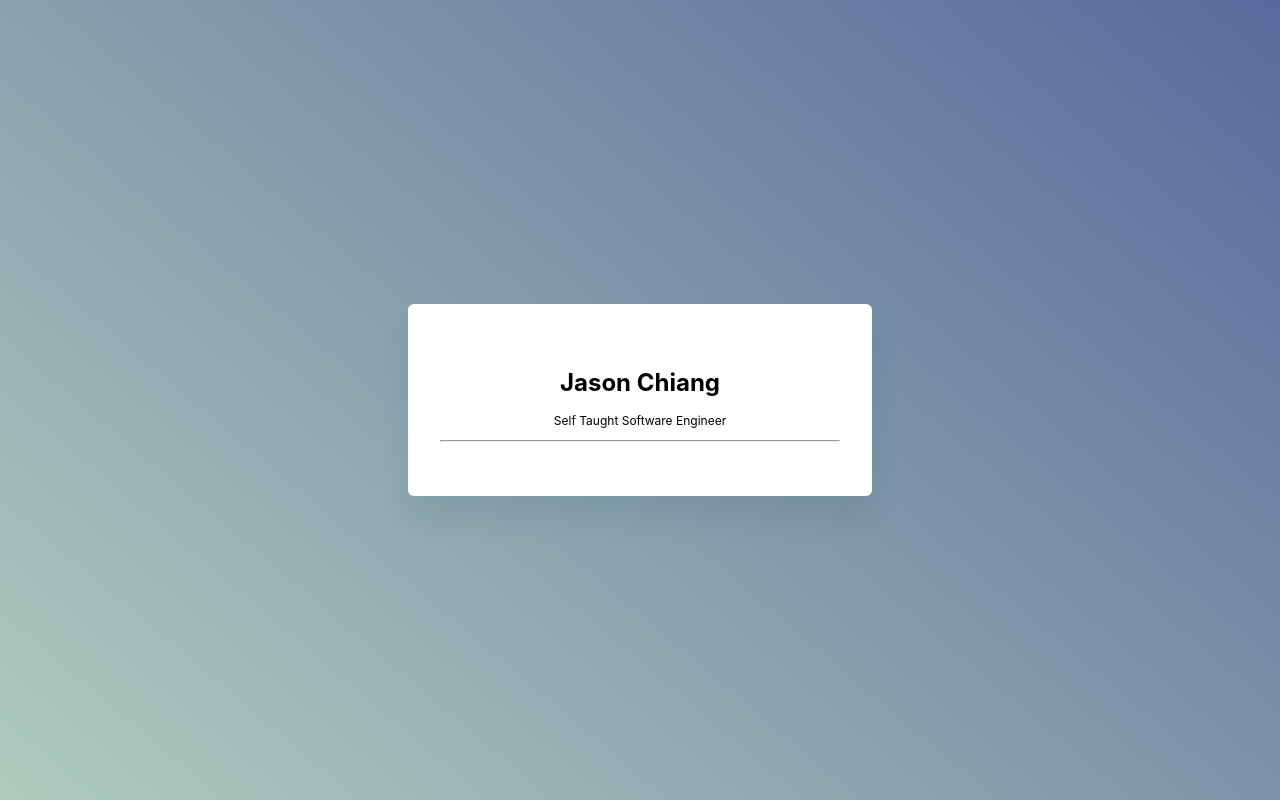
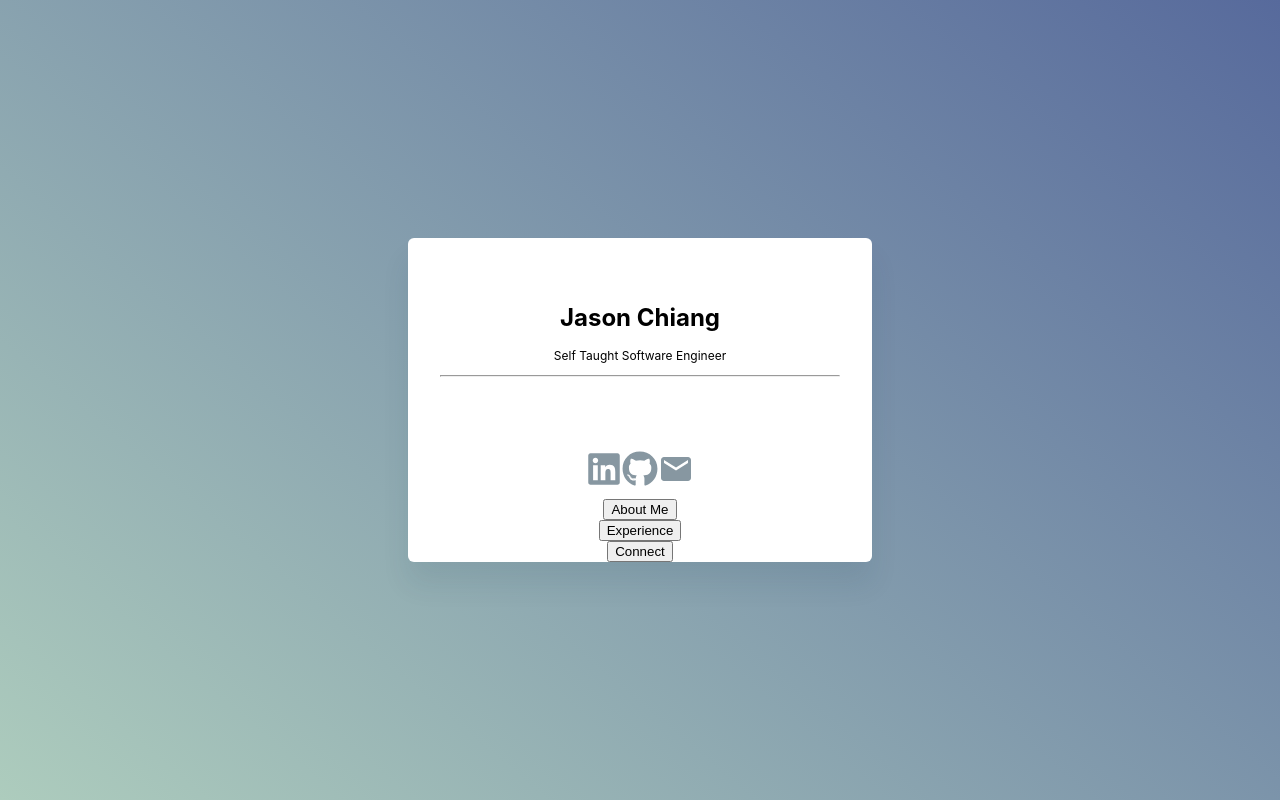
Before and after one commit to Jc7j/personal-website-v3, a React (Create React App) app: page / in a window 1280 px wide. Built offline with nearby package versions, Linux system fonts and the light colour scheme.

Commit message:
Created Tab component

```diff
--- a/src/App.css
+++ b/src/App.css
@@ -16,6 +16,7 @@
 
 .Main {
   display: flex;
+  flex-direction: column;
   justify-content: center;
   align-items: center;
   position: relative;
@@ -34,3 +35,17 @@
   max-width: 100%;
   width: 25rem;
 }
+
+.IconBar {
+  display: flex;
+  margin-top: 20px;
+  padding-inline-start: 0;
+  justify-content: space-around;
+  cursor: default;
+  list-style-type: none;
+}
+
+.TabContainer {
+  display: flex;
+  flex-direction: column-reverse;
+}
--- a/src/App.tsx
+++ b/src/App.tsx
@@ -1,4 +1,6 @@
 import React from 'react';
+import IconLink from './components/IconLink';
+import { Tabs } from './components/Tabs';
 
 import './App.css';
 
@@ -11,6 +13,36 @@ const App = () => {
           <p>Self Taught Software Engineer</p>
           <hr />
         </div>
+        <div className="TabContainer">
+          <Tabs>
+            <Tabs.Tab label="a">Connect</Tabs.Tab>
+            <Tabs.Tab label="b">Experience</Tabs.Tab>
+            <Tabs.Tab label="c">About Me</Tabs.Tab>
+
+            <Tabs.Panel label="a">
+              <ul className="IconBar">
+                <li>
+                  <IconLink
+                    icon="linkedin"
+                    href="https://www.linkedin.com/in/jasonchiangjc7j/"
+                  />
+                </li>
+                <li>
+                  <IconLink
+                    icon="github"
+                    href="https://github.com/Jc7j"
+                  />
+                </li>
+                <li>
+                  <IconLink
+                    icon="email"
+                    href="mailto:chiangjason19@gmail.com?subject="
+                  />
+                </li>
+              </ul>
+            </Tabs.Panel>
+          </Tabs>
+        </div>
       </div>
     </div>
   );
--- /dev/null
+++ b/src/components/Panel.tsx
@@ -0,0 +1,16 @@
+import React from 'react';
+import { useTabs } from './Tabs';
+
+export interface IPanelProps {
+  label: string;
+}
+
+/**
+ * Individual panel component.
+ */
+export const Panel: React.FC<IPanelProps> = (props) => {
+  const { activeTab } = useTabs();
+  return activeTab === props.label ? (
+    <div>{props.children}</div>
+  ) : null;
+};
--- /dev/null
+++ b/src/components/Tab.tsx
@@ -0,0 +1,20 @@
+import React from 'react';
+import { useTabs } from './Tabs';
+
+export interface ITabProps {
+  label: string;
+}
+
+/**
+ * This component allows changing of the active Tab.
+ */
+export const Tab: React.FC<ITabProps> = (props) => {
+  const { setActiveTab } = useTabs();
+  return (
+    <div className="tab">
+      <button onClick={() => setActiveTab(props.label)}>
+        {props.children}
+      </button>
+    </div>
+  );
+};
--- /dev/null
+++ b/src/components/Tabs.tsx
@@ -0,0 +1,50 @@
+import React from 'react';
+import { Tab, ITabProps } from './Tab';
+import { Panel, IPanelProps } from './Panel';
+
+interface ITabsContext {
+  activeTab: string;
+  setActiveTab: (label: string) => void;
+}
+
+interface ITabsComposition {
+  Tab: React.FC<ITabProps>;
+  Panel: React.FC<IPanelProps>;
+}
+
+const TabsContext = React.createContext<ITabsContext | undefined>(
+  undefined,
+);
+
+const Tabs: React.FC & ITabsComposition = (props) => {
+  const [activeTab, setActiveTab] = React.useState('a');
+
+  const memoizedContextValue = React.useMemo(
+    () => ({
+      activeTab,
+      setActiveTab,
+    }),
+    [activeTab, setActiveTab],
+  );
+
+  return (
+    <TabsContext.Provider value={memoizedContextValue}>
+      {props.children}
+    </TabsContext.Provider>
+  );
+};
+
+export const useTabs = (): ITabsContext => {
+  const context = React.useContext(TabsContext);
+  if (!context) {
+    throw new Error(
+      'This component must be used within a <Tabs> component.',
+    );
+  }
+  return context;
+};
+
+Tabs.Tab = Tab;
+Tabs.Panel = Panel;
+
+export { Tabs };
```
